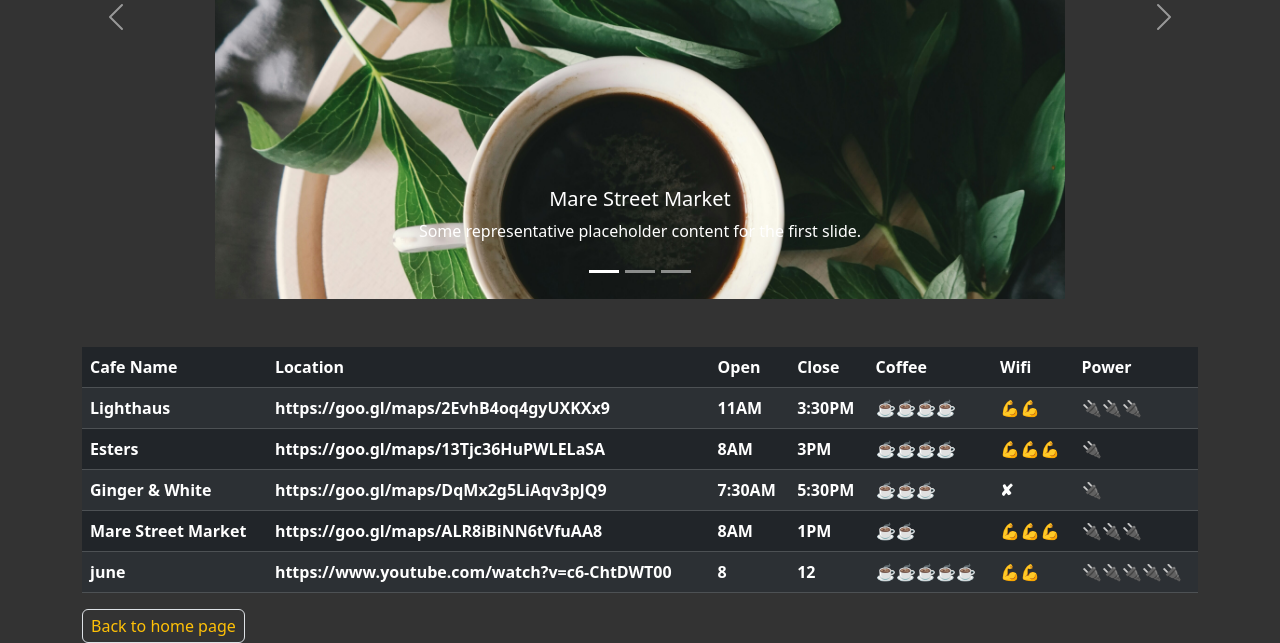
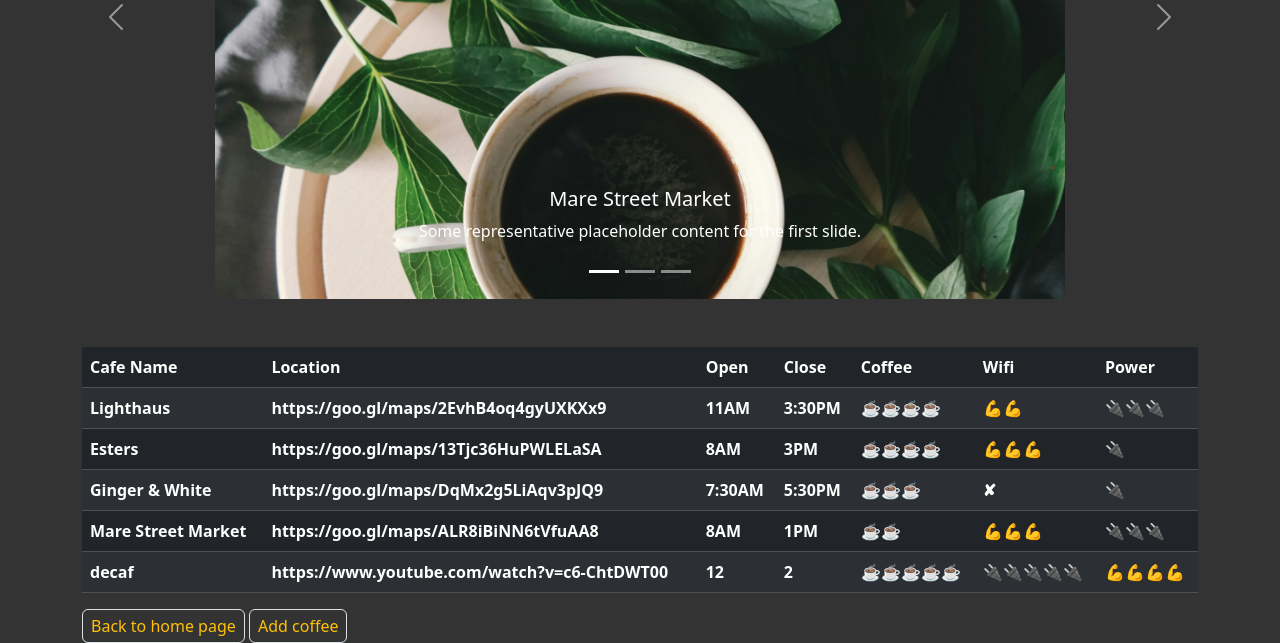
Before and after one commit to YNhuLe/Programming, a Flask app: page /cafes in a window 1280 px wide. Shown: the part 436-1079 px from the top of the page. Run offline with Flask 3, Linux system fonts and the light colour scheme; lists and menus that the app fills with data are empty; some libraries are stand-ins or nearby versions.

Commit message:
add the form

```diff
--- a/Coffee_Shop/cafe-data.csv
+++ b/Coffee_Shop/cafe-data.csv
@@ -3,4 +3,4 @@ Lighthaus,https://goo.gl/maps/2EvhB4oq4gyUXKXx9,11AM, 3:30PM,☕☕☕☕️,
 Esters,https://goo.gl/maps/13Tjc36HuPWLELaSA,8AM,3PM,☕☕☕☕,💪💪💪,🔌
 Ginger & White,https://goo.gl/maps/DqMx2g5LiAqv3pJQ9,7:30AM,5:30PM,☕☕☕,✘,🔌
 Mare Street Market,https://goo.gl/maps/ALR8iBiNN6tVfuAA8,8AM,1PM,☕☕,💪💪💪,🔌🔌🔌
-june,https://www.youtube.com/watch?v=c6-ChtDWT00,8,12,☕☕☕☕☕,💪💪,🔌🔌🔌🔌🔌
+decaf,https://www.youtube.com/watch?v=c6-ChtDWT00,12,2,☕☕☕☕☕,🔌🔌🔌🔌🔌,💪💪💪💪
--- a/Coffee_Shop/main.py
+++ b/Coffee_Shop/main.py
@@ -12,12 +12,37 @@ Bootstrap5(app)
 
 class CafeForm(FlaskForm):
     cafe = StringField('Cafe name', validators=[DataRequired()])
+    location = StringField("cafe location on Google map", validators=[DataRequired(), URL()])
+    open = StringField("Opening hour", validators=[DataRequired()])
+    close = StringField("Closing hour", validators=[DataRequired()])
+    coffee_rating = SelectField("Coffee Rating", validators=[DataRequired()],
+                                choices=["☕️", "☕☕", "☕☕☕", "☕☕☕☕", "☕☕☕☕☕"])
+    power_rating = SelectField("Power Rating", validators=[DataRequired()],
+                               choices=["✘", "💪", "💪💪", "💪💪💪", "💪💪💪💪", "💪💪💪💪💪"])
+    wifi_rating = SelectField("Wifi rating", validators=[DataRequired()],
+                              choices=["✘", "🔌", "🔌🔌", "🔌🔌🔌", "🔌🔌🔌🔌", "🔌🔌🔌🔌🔌"])
     submit = SubmitField('submit')
 
 
 @app.route('/')
 def home():
     return render_template("index.html")
+
+
+@app.route("/add", methods=["GET", "POST"])
+def add_cafes():
+    form = CafeForm()
+    if form.validate_on_submit():
+        with open("cafe-data.csv", mode="a", encoding="utf-8") as csv_file:
+            csv_file.write(f"\n{form.cafe.data},"
+                           f"{form.location.data},"
+                           f"{form.open.data},"
+                           f"{form.close.data},"
+                           f"{form.coffee_rating.data},"
+                           f"{form.wifi_rating.data},"
+                           f"{form.power_rating.data}")
+        return redirect(url_for("cafes_list"))
+    return render_template("add.html", form=form)
 
 
 @app.route('/cafes')
--- a/Coffee_Shop/templates/cafes.html
+++ b/Coffee_Shop/templates/cafes.html
@@ -90,6 +90,10 @@ In the heart of the city, cozy coffee shops offer more than just a caffeine fix.
     <a href="{{ url_for('home') }}" class="d-inline-flex focus-ring py-1 px-2 text-decoration-none border rounded-2">
   Back to home page
 </a>
+         <a href="{{ url_for('add_cafes') }}" class="d-inline-flex focus-ring py-1 px-2 text-decoration-none border rounded-2">
+  Add coffee
+</a>
+
 </div>
 </div>
 </div>
```
Also changed, not shown: Coffee_Shop/templates/add.html (+18 -9 lines).
